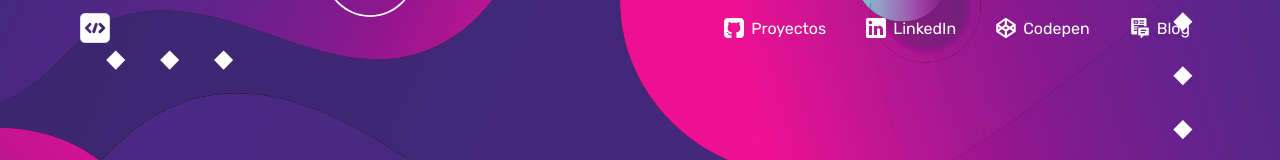
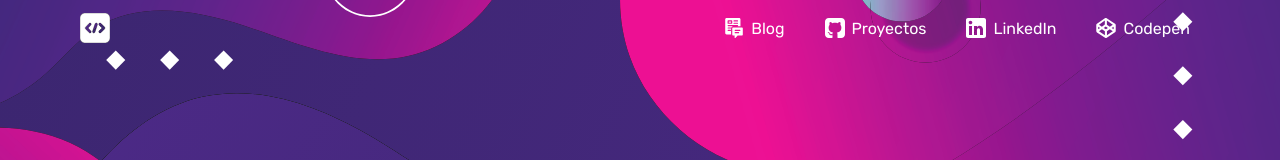
Before and after one commit to ElvisGmz/SuperFolio, a React (Create React App) app: page / in a window 1280 px wide. Shown: the top 160 px of the page. Built offline with nearby package versions, Linux system fonts and the light colour scheme.

Commit message:
add music

```diff
--- a/package.json
+++ b/package.json
@@ -10,6 +10,7 @@
     "moment": "^2.29.1",
     "react": "^17.0.1",
     "react-dom": "^17.0.1",
+    "react-iframe": "^1.8.0",
     "react-moment": "^1.0.0",
     "react-router-dom": "^5.2.0",
     "react-scripts": "4.0.0",
--- a/src/Components/Home.js
+++ b/src/Components/Home.js
@@ -2,6 +2,7 @@ import React from "react";
 import photo from "../assets/profile.webp";
 import useDescription from "../hooks/useDescription";
 import useTitle from "../hooks/useTitle";
+import PlayList from './PlayList'
 
 function Home() {
   //EJEMPLO DE COMO USAR LOS HOOKS DE SEO
@@ -28,6 +29,8 @@ function Home() {
             cotidiana-moderna, adquiriendo conocimientos en el camino.
           </code>
         </p>
+
+        <PlayList />
       </div>
     </div>
   );
--- a/src/Components/NavBar.js
+++ b/src/Components/NavBar.js
@@ -73,6 +73,9 @@ const NavBar = () => {
           </label>
         </div>
         <div onClick={() => setToggleState(false)} className="nav-links">
+          <Link to="/Blog">
+            <img src={blogLogo} alt="" /> Blog
+          </Link>
           <a
             href="https://github.com/ElvisGmz"
             target="_blank"
@@ -94,9 +97,6 @@ const NavBar = () => {
           >
             <img src={codepen} alt="" /> Codepen
           </a>
-          <Link to="/Blog">
-            <img src={blogLogo} alt="" /> Blog
-          </Link>
         </div>
       </div>
     </header>
--- /dev/null
+++ b/src/Components/PlayList.js
@@ -0,0 +1,8 @@
+import React from "react";
+import Iframe from 'react-iframe'
+
+export default function PlayList() {
+  return(
+      <Iframe url="https://open.spotify.com/embed/playlist/37i9dQZF1E4mAtMnuGyaXu" height="235" width="100%" allow="encrypted-media" frameBorder="0"/>
+  )
+}
```
Also changed, not shown: src/App.js (+11 -11 lines), 1 other file (tests, documents, lock files or other folders).
